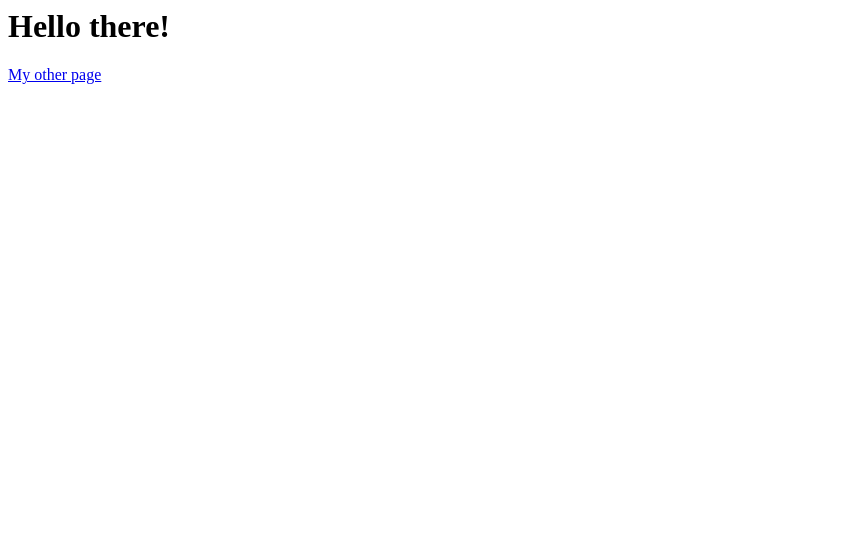
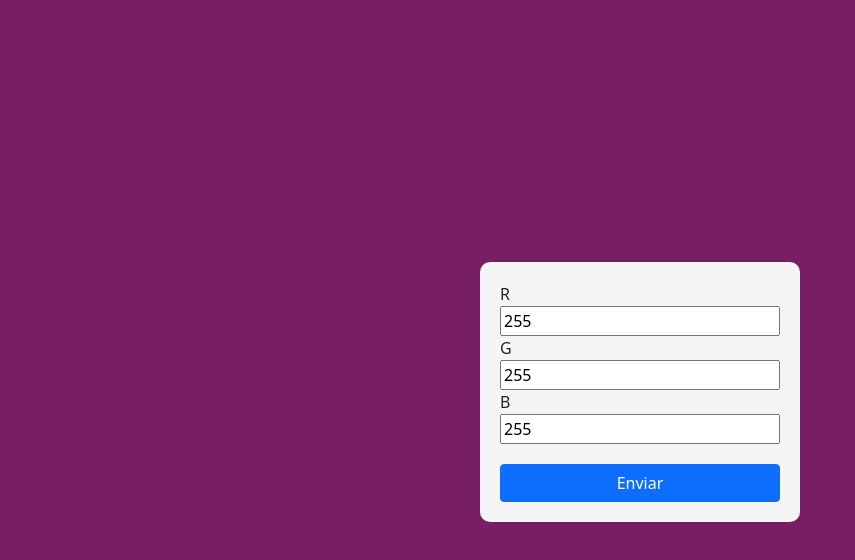
Before and after one commit to j-liendo/change-color, a plain HTML site: page index.html in a window 1280 px wide. Shown: the whole page, without its empty margins (0-855 px from the left). Drawn offline with nearby package versions, Linux system fonts and the light colour scheme.

Commit message:
3 files modified, 1 deleted

```diff
--- a/index.html
+++ b/index.html
@@ -2,13 +2,33 @@
 
 <head>
   <meta charset="UTF-8">
-  <script src="script.js"></script>
+  <title>Document</title>
+  <link href="https://cdn.jsdelivr.net/npm/bootstrap@5.0.2/dist/css/bootstrap.min.css" rel="stylesheet"
+  integrity="sha384-EVSTQN3/azprG1Anm3QDgpJLIm9Nao0Yz1ztcQTwFspd3yD65VohhpuuCOmLASjC" crossorigin="anonymous">
   <link rel="stylesheet" type="text/css" href="styles.css">
 </head>
 
-<body>
-  <h1>Hello there!</h1>
-  <a href="/me.html">My other page</a>
+<body id="bg">
+  <div class="flex">
+
+    <form action="">
+      <div class="inputs">
+
+        <label for="r-color">R</label>
+        <input type="number" id="r-color" value="255" max="255" min="0">
+        <label for="g-color">G</label>
+        <input type="number" id="g-color" value="255" max="255" min="0">
+        <label for="b-color">B</label>
+        <input type="number" id="b-color" value="255" max="255" min="0">
+      </div>
+      <div class="d-grid gap-2 change">
+        <button class="btn btn-primary">Enviar</button>
+      </div>
+    </form>
+  </div>
+
+
+  <script src="script.js"></script>
 </body>
 
 </html>
--- a/script.js
+++ b/script.js
@@ -1 +1,6 @@
-console.log('hello!')
+var r = document.getElementById('r-color');
+var g = document.getElementById('g-color');
+var b = document.getElementById('b-color');
+
+document.body.style.backgroundColor =
+  'rgb(' + 120 + ', ' + 30 + ', ' + 100 + ')';
--- a/styles.css
+++ b/styles.css
@@ -0,0 +1,26 @@
+.h {
+  background-color: rgb(120, 30, 100);
+}
+
+.flex {
+  display: flex;
+  justify-content: center;
+  align-items: center;
+  height: 100vh;
+}
+
+form {
+  background-color: whitesmoke;
+  padding: 20px;
+  border-radius: 10px;
+  width: 40vh;
+}
+
+.inputs {
+  display: flex;
+  flex-direction: column;
+}
+
+.change {
+  margin-top: 20px;
+}
```
Also changed, not shown: me.html (deleted, +0 -8 lines).
